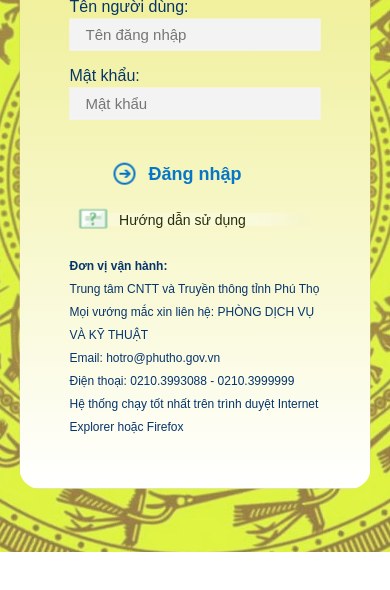
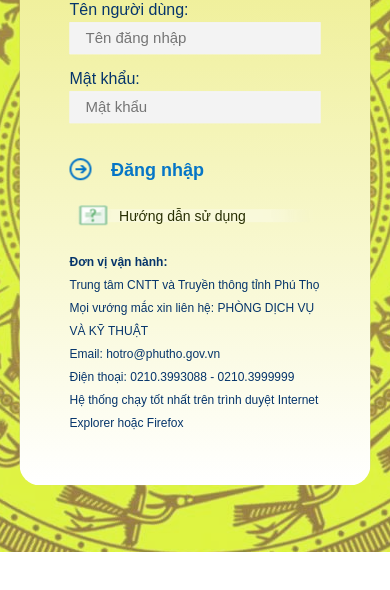
Before and after one commit to mandonguyen/mandonguyen.github.io, a plain HTML site: page Login_Mail_PhuTho/index.html in a window 390 px wide. Shown: the part 198-788 px from the top of the page. Drawn offline with Linux system fonts and the light colour scheme.

Commit message:
Sửa hiển thị trên màn hình di động

```diff
--- a/Login_Mail_PhuTho/style.css
+++ b/Login_Mail_PhuTho/style.css
@@ -104,8 +104,8 @@ input:focus {
     font-size: 18px;
     font-weight: bold;
     color: #0776c6;
-    padding: 0 33px;
-    text-indent: -79px;
+    padding: 0 37px;
+    text-indent: -49px;
 }
 
 #login .input-control.submit img {
@@ -163,8 +163,9 @@ input:focus {
     }
     #login .input-control.submit img {
         position: relative;
-        top: 30px;
-        left: -71px;
+        top: 22px;
+        left: 0;
+        float: left;
     }
 
     .info {
@@ -172,7 +173,7 @@ input:focus {
     }
 
     #login .input-control.submit input {
-        text-indent: 0;
+        text-indent: -75px;
     }
 
 }
```
